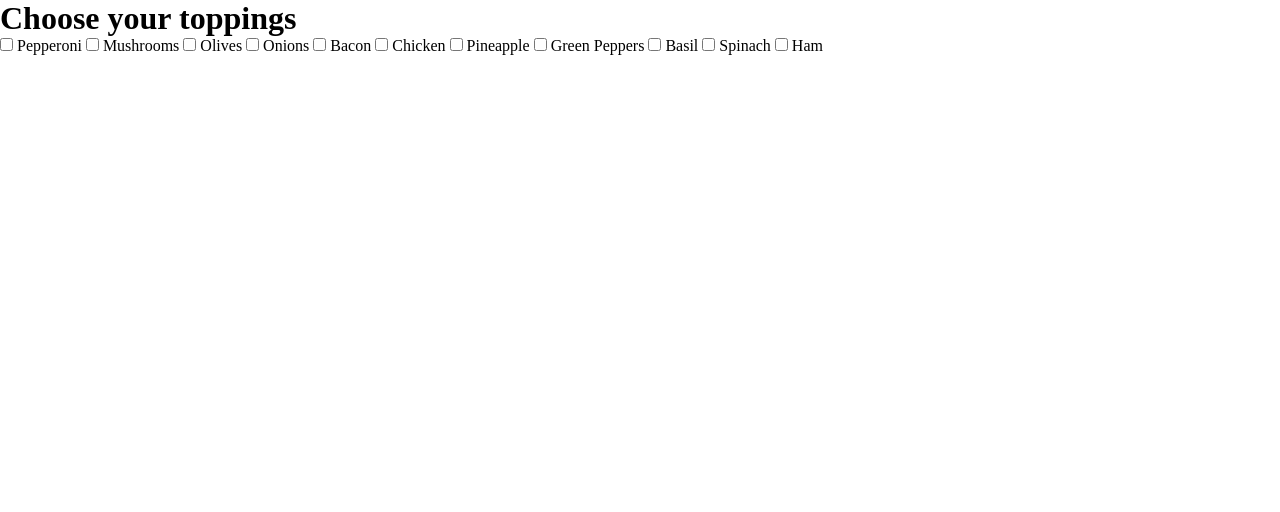
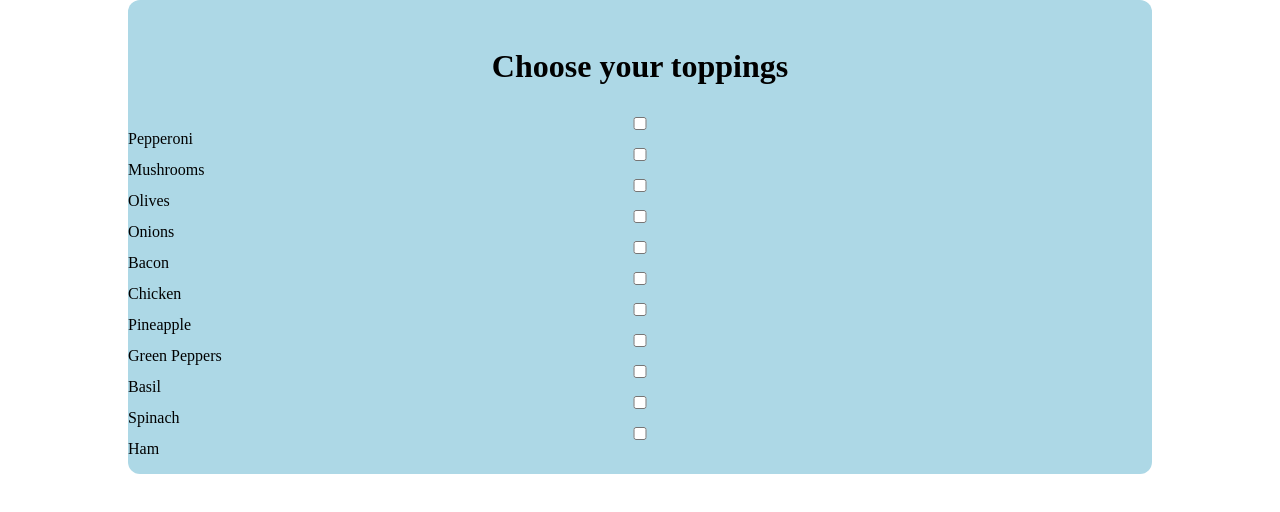
Before and after one commit to lengleman-spec/pizza-topping-checklist, a plain HTML site: page index.html in a window 1280 px wide. Drawn offline with Linux system fonts and the light colour scheme.

Commit message:
Use flexbox to vertically align checkboxes.

```diff
--- a/index.html
+++ b/index.html
@@ -14,78 +14,51 @@
         <input
           type="checkbox"
           id="pepperoni"
-          name="pepperoni"
+          name="toppings"
           value="pepperoni" />
         <label for="pepperoni">Pepperoni</label>
-        <input
-          type="checkbox"
-          id="pepperoni"
-          name="pepperoni"
-          value="pepperoni" />
-        <label for="pepperoni">Mushrooms</label>
 
         <input
           type="checkbox"
-          id="pepperoni"
-          name="pepperoni"
-          value="pepperoni" />
-        <label for="pepperoni">Olives</label>
+          id="mushrooms"
+          name="toppings"
+          value="mushrooms" />
+        <label for="mushrooms">Mushrooms</label>
+
+        <input type="checkbox" id="olives" name="toppings" value="olives" />
+        <label for="olices">Olives</label>
+
+        <input type="checkbox" id="onions" name="toppings" value="onions" />
+        <label for="onions">Onions</label>
+
+        <input type="checkbox" id="bacon" name="toppings" value="bacon" />
+        <label for="bacon">Bacon</label>
+
+        <input type="checkbox" id="chicken" name="toppings" value="chicken" />
+        <label for="chicken">Chicken</label>
 
         <input
           type="checkbox"
-          id="pepperoni"
-          name="pepperoni"
-          value="pepperoni" />
-        <label for="pepperoni">Onions</label>
+          id="pineapple"
+          name="toppings"
+          value="pineapple" />
+        <label for="pineapple">Pineapple</label>
 
         <input
           type="checkbox"
-          id="pepperoni"
-          name="pepperoni"
-          value="pepperoni" />
-        <label for="pepperoni">Bacon</label>
+          id="green-peppers"
+          name="toppings"
+          value="green-peppers" />
+        <label for="green-peppers">Green Peppers</label>
 
-        <input
-          type="checkbox"
-          id="pepperoni"
-          name="pepperoni"
-          value="pepperoni" />
-        <label for="pepperoni">Chicken</label>
+        <input type="checkbox" id="basil" name="toppings" value="basil" />
+        <label for="basil">Basil</label>
 
-        <input
-          type="checkbox"
-          id="pepperoni"
-          name="pepperoni"
-          value="pepperoni" />
-        <label for="pepperoni">Pineapple</label>
+        <input type="checkbox" id="spinach" name="toppings" value="spinach" />
+        <label for="spinach">Spinach</label>
 
-        <input
-          type="checkbox"
-          id="pepperoni"
-          name="pepperoni"
-          value="pepperoni" />
-        <label for="pepperoni">Green Peppers</label>
-
-        <input
-          type="checkbox"
-          id="pepperoni"
-          name="pepperoni"
-          value="pepperoni" />
-        <label for="pepperoni">Basil</label>
-
-        <input
-          type="checkbox"
-          id="pepperoni"
-          name="pepperoni"
-          value="pepperoni" />
-        <label for="pepperoni">Spinach</label>
-
-        <input
-          type="checkbox"
-          id="pepperoni"
-          name="pepperoni"
-          value="pepperoni" />
-        <label for="pepperoni">Ham</label>
+        <input type="checkbox" id="ham" name="toppings" value="ham" />
+        <label for="ham">Ham</label>
       </div>
     </form>
   </body>
--- a/styles.css
+++ b/styles.css
@@ -3,3 +3,21 @@
   margin: 0;
   box-sizing: border-box;
 }
+
+form {
+  background: lightblue;
+  width: 80%;
+  margin: 0 auto;
+  padding: 1rem 0;
+  border-radius: 12px;
+}
+
+h1 {
+  text-align: center;
+  margin: 2rem 0;
+}
+
+.toppings-container {
+  display: flex;
+  flex-direction: column;
+}
```
